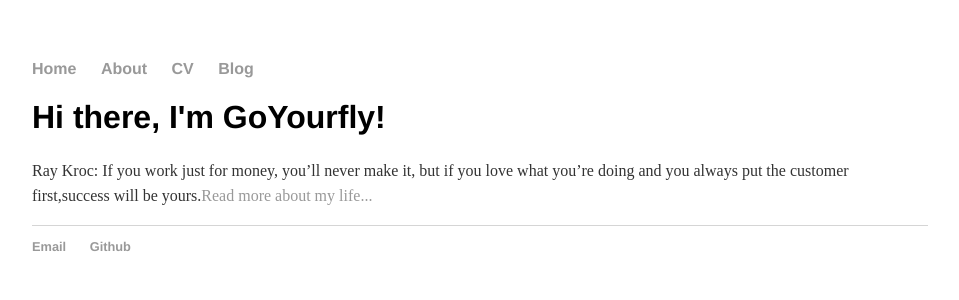
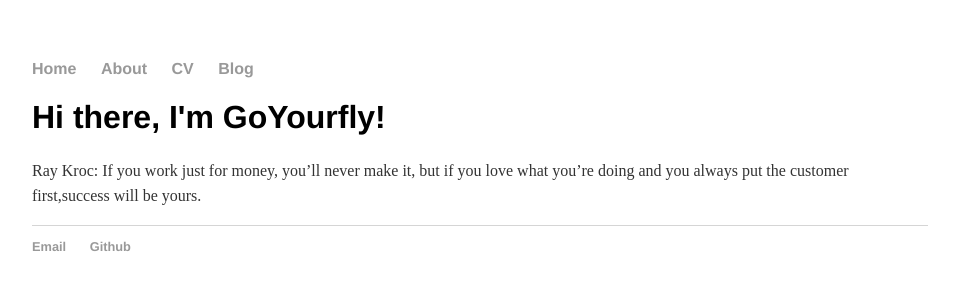
Before and after one commit to goyourfly/goyourfly.github.io, a Jekyll site: the page built from index.html, in a window 1280 px wide. Shown: the top 300 px of the page, without its empty margins (160-1119 px from the left). Built offline with Jekyll 4.4.1, drawn with Linux system fonts in a browser that asks for light colours.

Commit message:
Update index.html

```diff
--- a/index.html
+++ b/index.html
@@ -4,5 +4,5 @@ title: GoyYourfly
 ---
 <div class="blurb">
 	<h1>Hi there, I'm GoYourfly!</h1>
-	<p> Ray Kroc: If you work just for money, you’ll never make it, but if you love what you’re doing and you always put the customer first,success will be yours.<a href="/about">Read more about my life...</a></p>
+	<p> Ray Kroc: If you work just for money, you’ll never make it, but if you love what you’re doing and you always put the customer first,success will be yours.</p>
 </div><!-- /.blurb -->
```
